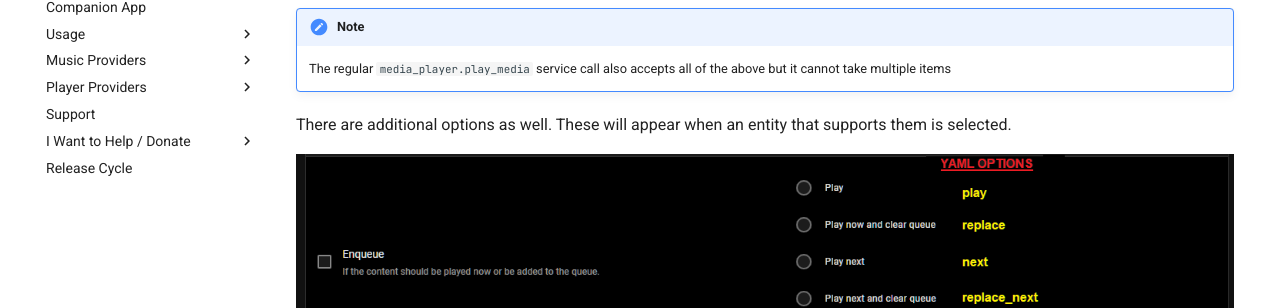
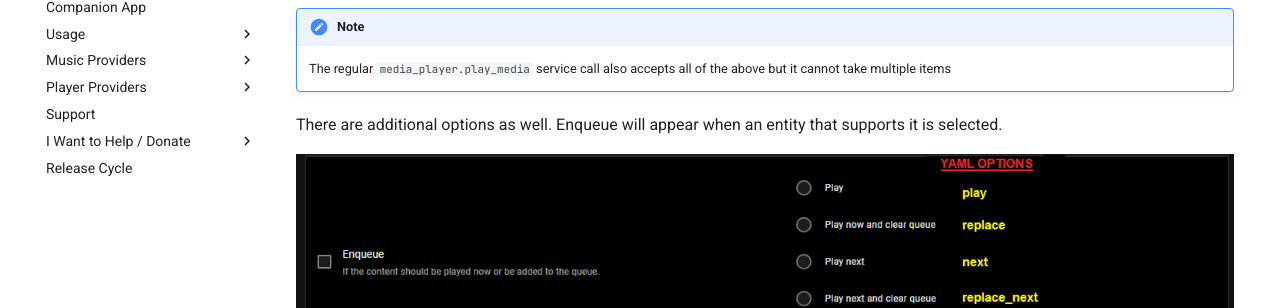
Before and after one commit to pwbriggs/music-assistant.github.io, an MkDocs documentation site: the page built from docs/faq/massplaymedia.md, in a window 1280 px wide and 900 px high, scrolled down 3296 px. Shown: the part 263-571 px from the top of the window. Built offline with MkDocs 1.6.1 and Material for MkDocs 9.7.7, drawn with Linux system fonts in a browser that asks for light colours.

Commit message:
Minor change due to image change

```diff
--- a/docs/faq/massplaymedia.md
+++ b/docs/faq/massplaymedia.md
@@ -29,7 +29,7 @@ Or a list of uris which can even be from different music providers
 !!! note
     The regular `media_player.play_media` service call also accepts all of the above but it cannot take multiple items
 
-There are additional options as well. These will appear when an entity that supports them is selected.
+There are additional options as well. Enqueue will appear when an entity that supports it is selected.
 
 ![image](../assets/screenshots/service-call/play7.png)
 
```
